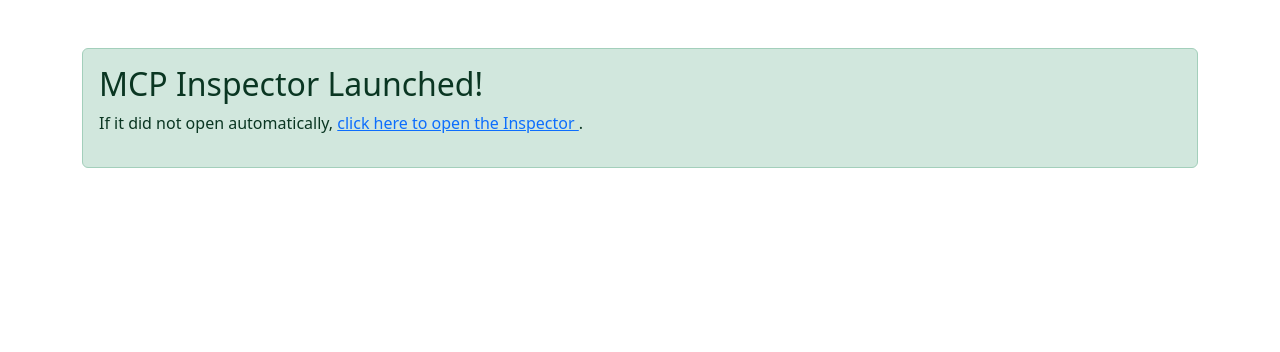
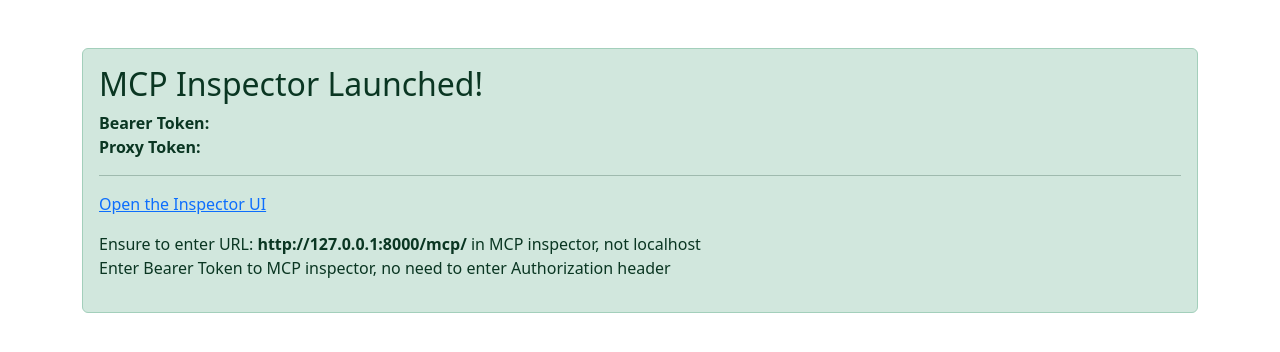
Before and after one commit to andychoi/django-mcp-inspector, a Django app: template mcp_app/templates/mcp_launched.html in a window 1280 px wide. Shown: the top 352 px of the page. Run offline with Django 5.2, Linux system fonts and the light colour scheme; the template is opened without the code that fills it, so the values that code supplies are empty.

Commit message:
fix launch

```diff
--- a/mcp_app/templates/mcp_launched.html
+++ b/mcp_app/templates/mcp_launched.html
@@ -8,9 +8,20 @@
 <body class="container py-5">
   <div class="alert alert-success">
     <h2>MCP Inspector Launched!</h2>
-    <p>If it did not open automatically, <a href="{{ inspector_ui }}?MCP_PROXY_AUTH_TOKEN={{ proxy_token }}" target="_blank">
-  click here to open the Inspector
-</a>.</p>
+    <p>
+      <strong>Bearer Token:</strong> <code>{{ bearer_token }}</code><br>
+      <strong>Proxy Token:</strong> <code>{{ proxy_token }}</code>
+    </p>
+    <hr>
+    <p>
+      <a href="{{ inspector_ui }}?MCP_PROXY_AUTH_TOKEN={{ proxy_token }}" target="_blank">
+        Open the Inspector UI
+      </a>
+    </p>
+    <p>
+      Ensure to enter URL: <strong>http://127.0.0.1:8000/mcp/</strong> in MCP inspector, not localhost<br>
+      Enter Bearer Token to MCP inspector, no need to enter Authorization header
+    </p>
   </div>
 </body>
 </html>
--- a/mcp_app/views.py
+++ b/mcp_app/views.py
@@ -170,5 +170,6 @@ def mcp_finalize(request):
         # 3) Render the “launched” page with that token embedded in the link
         return render(request, "mcp_launched.html", {
             "inspector_ui": INSPECTOR_UI,      # e.g. http://127.0.0.1:6274/
-            "proxy_token":  proxy_token,       # the hex string you just captured
+            'bearer_token': token,
+            'proxy_token': proxy_token,
         })
```
